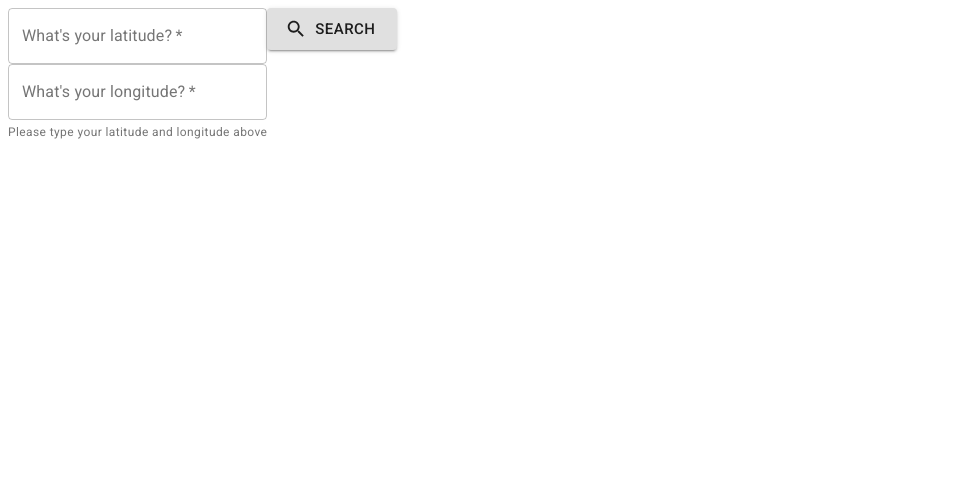
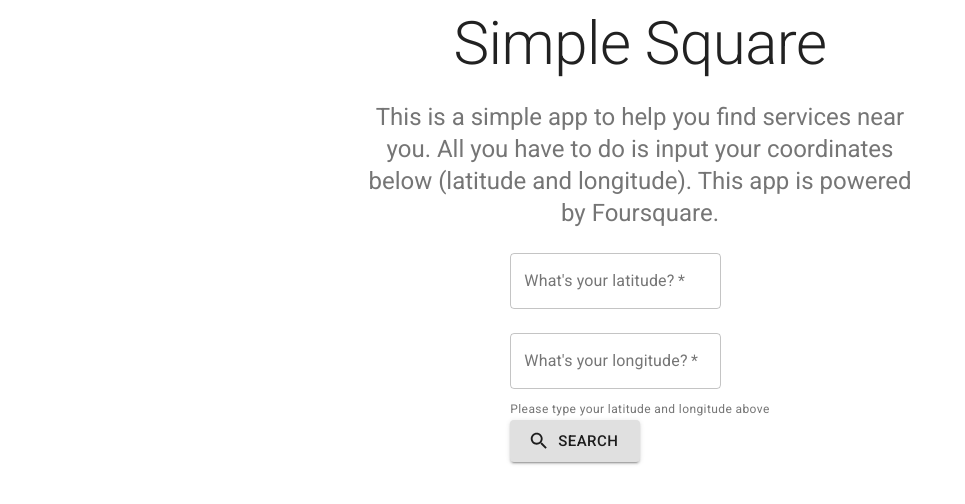
Before and after one commit to marcelala/simple-foursquare, a React (Create React App) app: page / in a window 1280 px wide. Shown: the top 504 px of the page, without its empty margins (0-965 px from the left). Built offline with nearby package versions, Linux system fonts and the light colour scheme.

Commit message:
hero info added, search form styled

```diff
--- a/src/App.jsx
+++ b/src/App.jsx
@@ -2,7 +2,7 @@
 import React from 'react';
 import axios from 'axios';
 //project files
-import SearchForm from './components/SearchForm';
+import Hero from './components/Hero';
 
 const baseURL = "https://api.foursquare.com/v2/venues/explore/";
 
@@ -14,7 +14,7 @@ export default function App() {
     <div className="App">
       <header className="App-header">
       </header>
-      <SearchForm/>
+      <Hero/>
     </div>
   );
 }
--- a/src/components/Hero.jsx
+++ b/src/components/Hero.jsx
@@ -0,0 +1,33 @@
+//npm packages
+import React from "react";
+import { Container, Typography, Grid } from "@material-ui/core";
+import SearchForm from "./SearchForm";
+
+export default function Hero() {
+  return (
+    <div>
+      <Container maxWidth="sm">
+        <Typography
+          component="h1"
+          variant="h2"
+          align="center"
+          color="textPrimary"
+          gutterBottom
+        >
+          Simple Square
+        </Typography>
+        <Typography variant="h5" align="center" color="textSecondary" paragraph>
+                  This is a simple app to help you find services near you. All you have to do is input your coordinates below (latitude and longitude).
+                  This app is powered by Foursquare.
+        </Typography>
+        <div className="search-form">
+          <Grid container spacing={2} justifyContent="center">
+            <Grid item>
+              <SearchForm />
+            </Grid>
+          </Grid>
+        </div>
+      </Container>
+    </div>
+  );
+}
--- a/src/components/SearchForm.jsx
+++ b/src/components/SearchForm.jsx
@@ -1,7 +1,12 @@
-import React from 'react'
-import { TextField, FormControl, FormHelperText, Button } from '@material-ui/core'
-import Search from '@material-ui/icons/Search';
-
+import React from "react";
+import {
+  TextField,
+  FormControl,
+  FormHelperText,
+  Button,
+  Grid,
+} from "@material-ui/core";
+import Search from "@material-ui/icons/Search";
 
 export default function SearchForm() {
   const [query, setQuery] = React.useState({
@@ -12,28 +17,64 @@ export default function SearchForm() {
     const input = event.target.value;
     setQuery({
       ...query,
-            [event.target.query]: input
+      [event.target.query]: input,
     });
   };
 
   return (
     <div>
+      <Grid
+        container
+        spacing={2}
+        direction="column"
+        justifyContent="space-between"
+        alignItems="center"
+      >
         <form className="search-form" Validate autoComplete="off">
           <FormControl>
-                    <TextField id="latitude-input" label="What's your latitude?" value={query.latitude} variant="outlined" required onChange={handleChange} />
-                    <TextField id="longitude-input" label="What's your longitude?" value={query.longitude} variant="outlined" required onChange={handleChange} />
-                <FormHelperText id="component-helper-text">Please type your latitude and longitude above</FormHelperText>
+            <Grid item>
+              <TextField
+                id="latitude-input"
+                label="What's your latitude?"
+                value={query.latitude}
+                margin="normal"
+                variant="outlined"
+                required
+                onChange={handleChange}
+              />
+            </Grid>
+            <Grid item>
+              <TextField
+                id="longitude-input"
+                label="What's your longitude?"
+                value={query.longitude}
+                variant="outlined"
+                margin="normal"
+                required
+                onChange={handleChange}
+                />
+            <FormHelperText id="component-helper-text">
+              Please type your latitude and longitude above
+            </FormHelperText>
+                </Grid>
           </FormControl>
+          <Grid item>
             <Button
               variant="contained"
               color="tertiary"
               component="span"
               size="large"
-                    startIcon={<Search/>}
-                    onClick={() => { alert('clicked') }}>
+              margin="normal"
+              startIcon={<Search />}
+              onClick={() => {
+                alert("clicked");
+              }}
+            >
               Search
             </Button>
+          </Grid>
         </form>
+      </Grid>
     </div>
-    )
+  );
 }
```
Also changed, not shown: src/components/Header.jsx (+9 -0 lines). Lines whose indentation alone changed are shown as unchanged.
